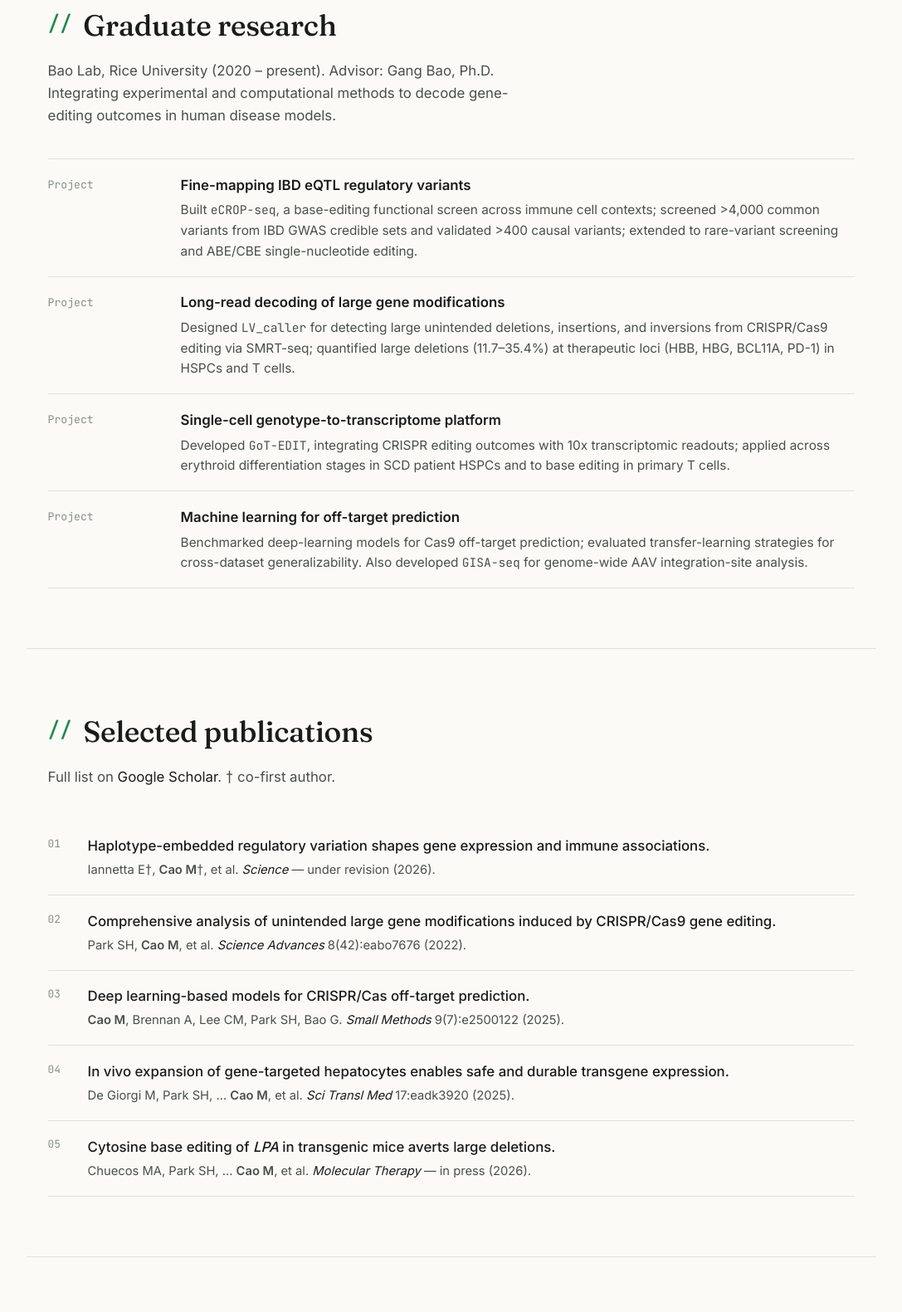
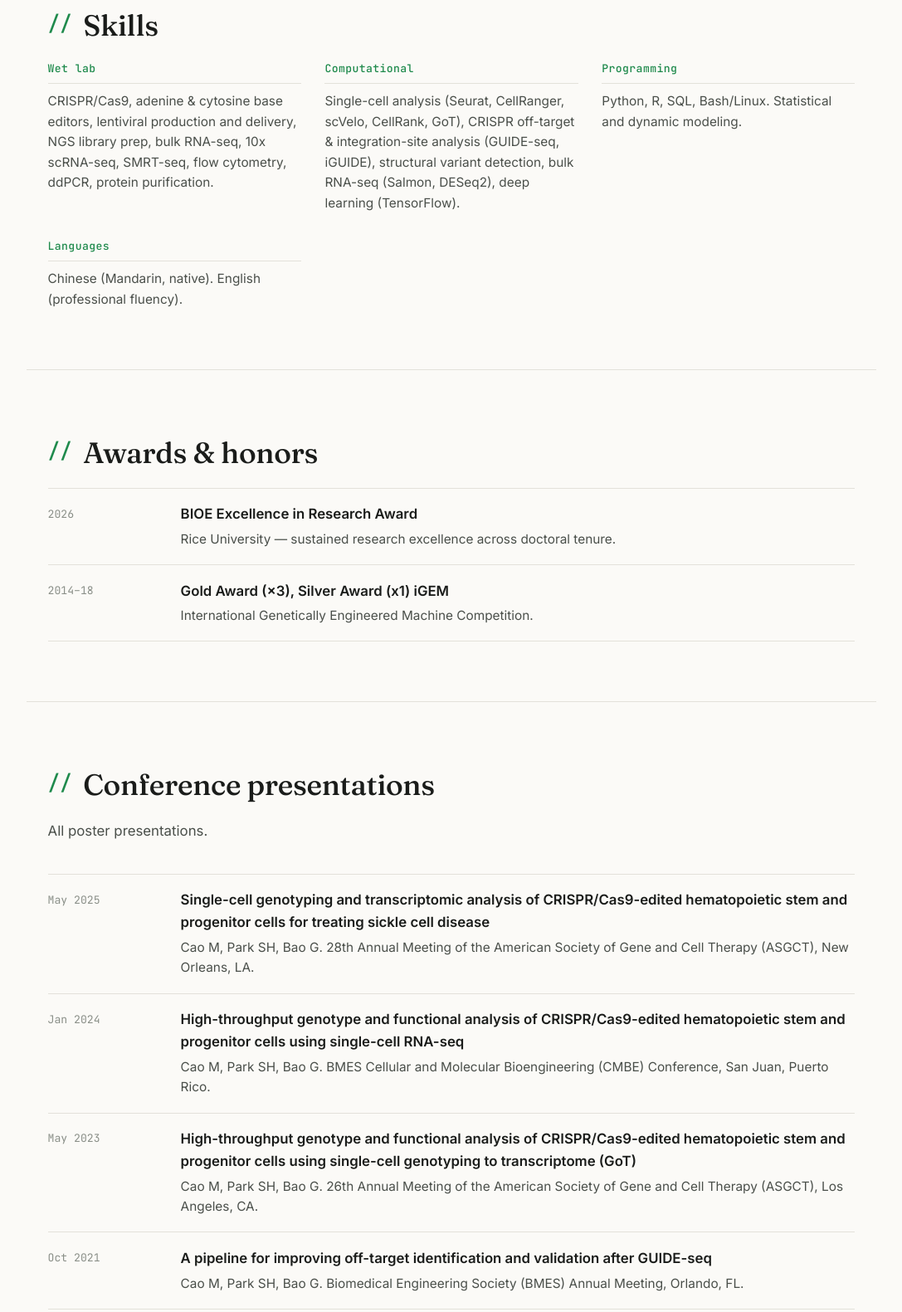
Before and after one commit to mcao0404/mcao0404.github.io, a plain HTML site: page cv.html in a window 1280 px wide. Shown: the part 1062-2643 px from the top of the page at 83% size, without its empty margins (96-1183 px from the left). Drawn offline with Linux system fonts and the light colour scheme.

Commit message:
Delete research and publications sections from cv.html
Removed research and publications sections from CV.

```diff
--- a/cv.html
+++ b/cv.html
@@ -76,97 +76,6 @@
     </div>
   </section>
 
-  <!-- RESEARCH -->
-  <section class="block wrap">
-    <h2 class="section-head"><span class="tick">//</span> Graduate research</h2>
-    <p class="section-intro">
-      Bao Lab, Rice University (2020 – present). Advisor: Gang Bao, Ph.D.
-      Integrating experimental and computational methods to decode gene-editing
-      outcomes in human disease models.
-    </p>
-    <div class="cv-rows">
-      <div class="cv-row">
-        <div class="cv-when mono">Project</div>
-        <div class="cv-what">
-          <p class="cv-line1">Fine-mapping IBD eQTL regulatory variants</p>
-          <p class="cv-line2">
-            Built <span class="mono">eCROP-seq</span>, a base-editing functional
-            screen across immune cell contexts; screened &gt;4,000 common variants
-            from IBD GWAS credible sets and validated &gt;400 causal variants;
-            extended to rare-variant screening and ABE/CBE single-nucleotide editing.
-          </p>
-        </div>
-      </div>
-      <div class="cv-row">
-        <div class="cv-when mono">Project</div>
-        <div class="cv-what">
-          <p class="cv-line1">Long-read decoding of large gene modifications</p>
-          <p class="cv-line2">
-            Designed <span class="mono">LV_caller</span> for detecting large
-            unintended deletions, insertions, and inversions from CRISPR/Cas9
-            editing via SMRT-seq; quantified large deletions (11.7–35.4%) at
-            therapeutic loci (HBB, HBG, BCL11A, PD-1) in HSPCs and T cells.
-          </p>
-        </div>
-      </div>
-      <div class="cv-row">
-        <div class="cv-when mono">Project</div>
-        <div class="cv-what">
-          <p class="cv-line1">Single-cell genotype-to-transcriptome platform</p>
-          <p class="cv-line2">
-            Developed <span class="mono">GoT-EDIT</span>, integrating CRISPR
-            editing outcomes with 10x transcriptomic readouts; applied across
-            erythroid differentiation stages in SCD patient HSPCs and to base
-            editing in primary T cells.
-          </p>
-        </div>
-      </div>
-      <div class="cv-row">
-        <div class="cv-when mono">Project</div>
-        <div class="cv-what">
-          <p class="cv-line1">Machine learning for off-target prediction</p>
-          <p class="cv-line2">
-            Benchmarked deep-learning models for Cas9 off-target prediction;
-            evaluated transfer-learning strategies for cross-dataset
-            generalizability. Also developed <span class="mono">GISA-seq</span>
-            for genome-wide AAV integration-site analysis.
-          </p>
-        </div>
-      </div>
-    </div>
-  </section>
-
-  <!-- PUBLICATIONS -->
-  <section class="block wrap">
-    <h2 class="section-head"><span class="tick">//</span> Selected publications</h2>
-    <p class="section-intro">
-      Full list on <a href="https://scholar.google.com/citations?user=qK7CEgsAAAAJ&hl=en" target="_blank" rel="noopener">Google Scholar</a>.
-      <span class="mono">†</span> co-first author.
-    </p>
-    <ol class="pubs">
-      <li>
-        <p class="pub-title">Haplotype-embedded regulatory variation shapes gene expression and immune associations.</p>
-        <p class="pub-meta">Iannetta E<span class="mono">†</span>, <strong>Cao M</strong><span class="mono">†</span>, et al. <span class="venue">Science</span> — under revision (2026).</p>
-      </li>
-      <li>
-        <p class="pub-title">Comprehensive analysis of unintended large gene modifications induced by CRISPR/Cas9 gene editing.</p>
-        <p class="pub-meta">Park SH, <strong>Cao M</strong>, et al. <span class="venue">Science Advances</span> 8(42):eabo7676 (2022).</p>
-      </li>
-      <li>
-        <p class="pub-title">Deep learning-based models for CRISPR/Cas off-target prediction.</p>
-        <p class="pub-meta"><strong>Cao M</strong>, Brennan A, Lee CM, Park SH, Bao G. <span class="venue">Small Methods</span> 9(7):e2500122 (2025).</p>
-      </li>
-      <li>
-        <p class="pub-title">In vivo expansion of gene-targeted hepatocytes enables safe and durable transgene expression.</p>
-        <p class="pub-meta">De Giorgi M, Park SH, … <strong>Cao M</strong>, et al. <span class="venue">Sci Transl Med</span> 17:eadk3920 (2025).</p>
-      </li>
-      <li>
-        <p class="pub-title">Cytosine base editing of <em>LPA</em> in transgenic mice averts large deletions.</p>
-        <p class="pub-meta">Chuecos MA, Park SH, … <strong>Cao M</strong>, et al. <span class="venue">Molecular Therapy</span> — in press (2026).</p>
-      </li>
-    </ol>
-  </section>
-
   <!-- SKILLS -->
   <section class="block wrap">
     <h2 class="section-head"><span class="tick">//</span> Skills</h2>
@@ -209,7 +118,7 @@
       <div class="cv-row">
         <div class="cv-when mono">2014–18</div>
         <div class="cv-what">
-          <p class="cv-line1">Gold Award (×3), iGEM</p>
+          <p class="cv-line1">Gold Award (×3), Silver Award (x1) iGEM</p>
           <p class="cv-line2">International Genetically Engineered Machine Competition.</p>
         </div>
       </div>
```
